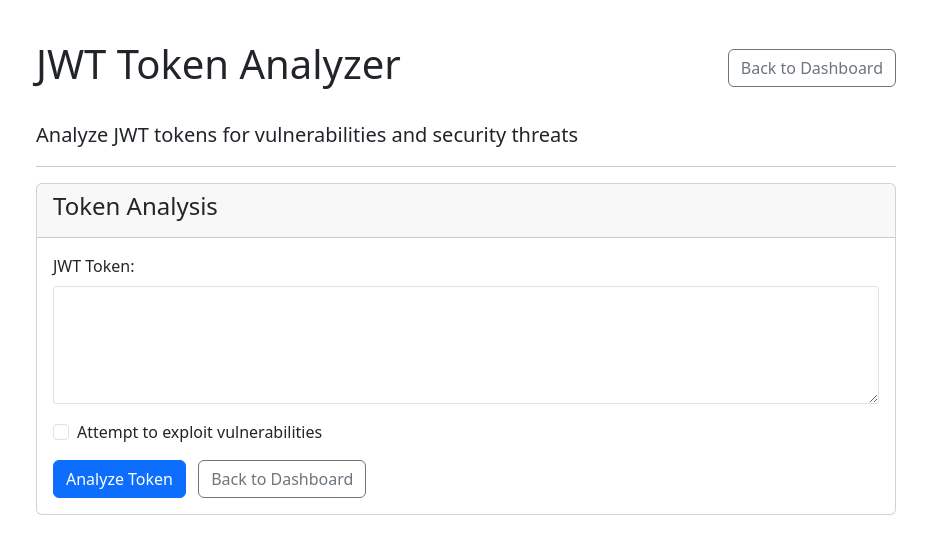
After one commit to NealKimchi/session-security-tool, a Python web app: template src/test_website/templates/analyzer.html in a window 1280 px wide. The commit adds this page. Shown: the top 558 px of the page, without its empty margins (174-1101 px from the left). Run offline with Jinja, Linux system fonts and the light colour scheme; the template is opened without the code that fills it, so the values that code supplies are empty.

Commit message:
added session token analyzer frontend

```diff
--- /dev/null
+++ b/src/test_website/templates/analyzer.html
@@ -0,0 +1,245 @@
+<!DOCTYPE html>
+<html lang="en">
+<head>
+    <meta charset="UTF-8">
+    <meta name="viewport" content="width=device-width, initial-scale=1.0">
+    <title>JWT Token Analyzer</title>
+    <link rel="stylesheet" href="https://cdn.jsdelivr.net/npm/bootstrap@5.3.0/dist/css/bootstrap.min.css">
+    <style>
+        /* Match the dashboard styling */
+        .dashboard-container {
+            max-width: 900px;
+            margin: 20px auto;
+            padding: 20px;
+        }
+
+        .token-box {
+            margin-top: 20px;
+            padding: 15px;
+            background-color: #f8f9fa;
+            border-radius: 5px;
+            border: 1px solid #dee2e6;
+            overflow-wrap: break-word;
+        }
+
+        .token-input {
+            font-family: monospace;
+            padding: 10px;
+            background-color: #fff;
+            border: 1px solid #dee2e6;
+            border-radius: 3px;
+        }
+
+        .token-data {
+            font-family: monospace;
+            padding: 10px;
+            background-color: #fff;
+            border: 1px solid #dee2e6;
+            border-radius: 3px;
+            margin-top: 10px;
+        }
+
+        pre {
+            background-color: #f5f5f5;
+            padding: 15px;
+            border-radius: 5px;
+            border: 1px solid #dee2e6;
+            margin: 0;
+        }
+
+        .security-badge {
+            display: inline-block;
+            padding: 5px 10px;
+            border-radius: 3px;
+            color: white;
+            font-weight: bold;
+        }
+
+        .severity-high, .security-low {
+            background-color: #dc3545;
+            color: white;
+        }
+
+        .severity-medium, .security-medium {
+            background-color: #ffc107;
+            color: #212529;
+        }
+
+        .severity-low, .security-high {
+            background-color: #28a745;
+            color: white;
+        }
+
+        .security-unknown {
+            background-color: #6c757d;
+        }
+
+        /* Fix for Bootstrap 5 spacing */
+        .ml-2 {
+            margin-left: 0.5rem !important;
+        }
+
+        .ms-2 {
+            margin-left: 0.5rem !important;
+        }
+    </style>
+</head>
+<body>
+    <div class="dashboard-container">
+        <div class="d-flex justify-content-between align-items-center mb-4">
+            <h1>JWT Token Analyzer</h1>
+            <a href="{{ url_for('dashboard') }}" class="btn btn-outline-secondary">Back to Dashboard</a>
+        </div>
+        <p class="lead">Analyze JWT tokens for vulnerabilities and security threats</p>
+        <hr>
+
+        <div class="card mb-4">
+            <div class="card-header">
+                <h4>Token Analysis</h4>
+            </div>
+            <div class="card-body">
+                <form method="POST" action="{{ url_for('analyzer') }}">
+                    <div class="mb-3">
+                        <label for="token" class="form-label">JWT Token:</label>
+                        <textarea class="form-control token-input" id="token" name="token" rows="4" required>{{ token }}</textarea>
+                    </div>
+                    <div class="form-check mb-3">
+                        <input class="form-check-input" type="checkbox" id="attempt_exploits" name="attempt_exploits">
+                        <label class="form-check-label" for="attempt_exploits">
+                            Attempt to exploit vulnerabilities
+                        </label>
+                    </div>
+                    <button type="submit" class="btn btn-primary">Analyze Token</button>
+                    <a href="{{ url_for('dashboard') }}" class="btn btn-outline-secondary ms-2">Back to Dashboard</a>
+                </form>
+            </div>
+        </div>
+
+        {% if result %}
+        <h3 class="mt-4 mb-3">Analysis Results</h3>
+
+        {% if result.error %}
+        <div class="alert alert-danger">
+            <strong>Error:</strong> {{ result.error }}
+        </div>
+        {% else %}
+
+        <div class="card mb-4">
+            <div class="card-header">
+                <h4 class="mb-0">Token Overview</h4>
+            </div>
+            <div class="card-body">
+                <table class="table">
+                    <tbody>
+                        {% for key, value in result.overview.items() %}
+                        <tr>
+                            <th style="width: 30%">{{ key|replace('_', ' ')|title }}</th>
+                            <td>{{ value }}</td>
+                        </tr>
+                        {% endfor %}
+                    </tbody>
+                </table>
+            </div>
+        </div>
+
+        <div class="card mb-4">
+            <div class="card-header">
+                <h4 class="mb-0">Token Header</h4>
+            </div>
+            <div class="card-body">
+                <pre>{{ result.token_data.header|tojson(indent=2) }}</pre>
+            </div>
+        </div>
+
+        <div class="card mb-4">
+            <div class="card-header">
+                <h4 class="mb-0">Token Payload</h4>
+            </div>
+            <div class="card-body">
+                <pre>{{ result.token_data.payload|tojson(indent=2) }}</pre>
+            </div>
+        </div>
+
+        <div class="card mb-4">
+            <div class="card-header">
+                <h4 class="mb-0">Vulnerabilities</h4>
+            </div>
+            <div class="card-body">
+                {% if result.vulnerabilities %}
+                <ul class="list-group">
+                    {% for vuln in result.vulnerabilities %}
+                    <li class="list-group-item">
+                        <div class="d-flex justify-content-between align-items-center">
+                            <h5 class="mb-1">{{ vuln.title }}</h5>
+                            <span class="security-badge severity-{{ vuln.severity|lower }}">{{ vuln.severity }}</span>
+                        </div>
+                        <p class="mb-1">{{ vuln.description }}</p>
+                        {% if vuln.remediation %}
+                        <small class="text-muted"><strong>Remediation:</strong> {{ vuln.remediation }}</small>
+                        {% endif %}
+                    </li>
+                    {% endfor %}
+                </ul>
+                {% else %}
+                <p class="text-success">No vulnerabilities detected.</p>
+                {% endif %}
+            </div>
+        </div>
+
+        <div class="card mb-4">
+            <div class="card-header">
+                <h4 class="mb-0">Security Threats</h4>
+            </div>
+            <div class="card-body">
+                {% if result.threats %}
+                <ul class="list-group">
+                    {% for threat in result.threats %}
+                    <li class="list-group-item">
+                        <div class="d-flex justify-content-between align-items-center">
+                            <h5 class="mb-1">{{ threat.title }}</h5>
+                            <span class="security-badge severity-{{ threat.severity|lower }}">{{ threat.severity }}</span>
+                        </div>
+                        <p class="mb-1">{{ threat.description }}</p>
+                    </li>
+                    {% endfor %}
+                </ul>
+                {% else %}
+                <p class="text-success">No security threats detected.</p>
+                {% endif %}
+            </div>
+        </div>
+
+        {% if result.exploits %}
+        <div class="card mb-4">
+            <div class="card-header">
+                <h4 class="mb-0">Exploit Attempts</h4>
+            </div>
+            <div class="card-body">
+                <ul class="list-group">
+                    {% for name, exploit in result.exploits.items() %}
+                    <li class="list-group-item">
+                        <div class="d-flex justify-content-between align-items-center">
+                            <h5 class="mb-1">{{ name }}</h5>
+                            {% if exploit.success %}
+                            <span class="security-badge severity-high">Vulnerable!</span>
+                            {% else %}
+                            <span class="security-badge severity-low">Not Vulnerable</span>
+                            {% endif %}
+                        </div>
+                        {% if exploit.details %}
+                        <p class="mb-1">{{ exploit.details }}</p>
+                        {% endif %}
+                    </li>
+                    {% endfor %}
+                </ul>
+            </div>
+        </div>
+        {% endif %}
+
+        {% endif %}
+        {% endif %}
+    </div>
+
+    <script src="https://cdn.jsdelivr.net/npm/bootstrap@5.3.0/dist/js/bootstrap.bundle.min.js"></script>
+</body>
+</html>
```
Also changed, not shown: docs.md (added, +5 -0 lines), src/test_website/app.py (+34 -1 lines), src/test_website/templates/dashboard.html (+16 -6 lines), 1 other file.
